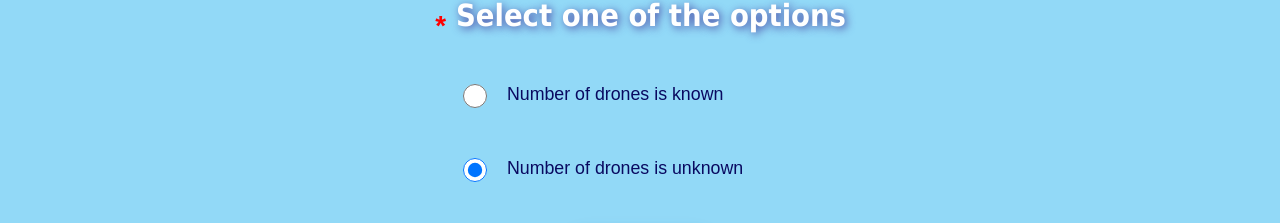
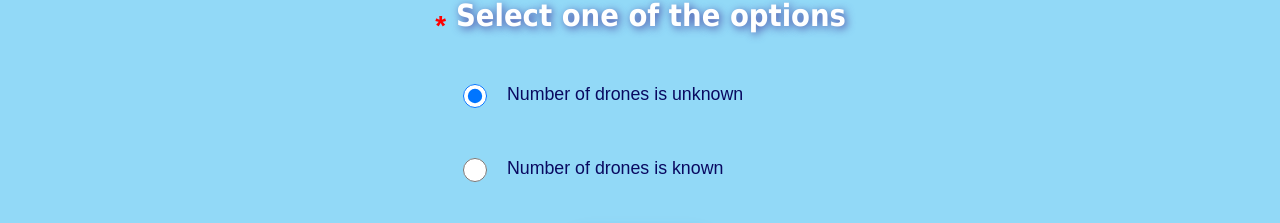
Before and after one commit to MoranLevi/Multi-Drone-Path-Planning-React-Project, a React (Create React App) app: page /#/insertData in a window 1280 px wide. Shown: the part 401-624 px from the top of the page. Built offline with nearby package versions, Linux system fonts and the light colour scheme.

Commit message:
change between radio1 to radio2

```diff
--- a/src/components/InsertData/InsertData.tsx
+++ b/src/components/InsertData/InsertData.tsx
@@ -13,7 +13,7 @@ const InsertData: FC = () => {
     const navigate = useNavigate();
     const fileInput = useRef<any>(null); // change type any to the correct type
 
-    const [selectedRadioBtn, setSelectedRadioBtn] = useState<string>('radio2');
+    const [selectedRadioBtn, setSelectedRadioBtn] = useState<string>('radio1');
     const [localNumberOfDrones, setLocalNumberOfDrones] = useState<string>('');
     const [isUploadFile, setIsUploadFile] = useState<boolean>(false);
     const [uploadFile, setUploadFile] = useState<File | undefined>(undefined);
@@ -30,7 +30,7 @@ const InsertData: FC = () => {
     const handleRadioClick = (event: React.ChangeEvent<HTMLInputElement>): void => {
         setSelectedRadioBtn(event.currentTarget.value); // save the value of selected radio button
         setLocalNumberOfDrones(''); // reset the number of drones
-        if(event.currentTarget.value === 'radio1') { // the first time the user clicks on the radio button
+        if(event.currentTarget.value === 'radio2') { // the first time the user clicks on the radio button
             setNumberOfDronesError('');
         }
         else {
@@ -42,7 +42,7 @@ const InsertData: FC = () => {
         dispatch(UIActions.updateTargetsFile(uploadFile))
         console.warn('uploadFile: ', uploadFile)
 
-        if(selectedRadioBtn === 'radio1') { //number of drones is known
+        if(selectedRadioBtn === 'radio2') { //number of drones is known
             dispatch(UIActions.updateNumberOfDrones(Number(localNumberOfDrones)))
             navigate('/compareNumberOfDrones');
             return;
@@ -89,7 +89,7 @@ const InsertData: FC = () => {
         if(uploadFile === undefined) {
             return true;
         }
-        if(selectedRadioBtn === 'radio1' && numberOfDronesError !== undefined) {
+        if(selectedRadioBtn === 'radio2' && numberOfDronesError !== undefined) {
             return true;
         }
         return false;
@@ -143,20 +143,20 @@ const InsertData: FC = () => {
                 </div>
                 <div className='option-radio-row-container'>
                     <input type='radio' name='radio-btn' value='radio1' checked={isRadioSelected('radio1')} onChange={handleRadioClick}/>
-                    <label className='radio-btn-text'>Number of drones is known</label>
-                    {selectedRadioBtn === 'radio1' &&
-                        <div className='insert-numbers-of-drones-container'>
-                            <label className='required-asterisk'>*</label>
-                            <label className='insert-number-of-drones-text'>Number of drones:</label>
-                            {/* <input type="text" className='insert-number-of-drones-input' value={localNumberOfDrones} onChange={event => setLocalNumberOfDrones(event.target.value)}></input> */}
-                            <input type="text" className='insert-number-of-drones-input' value={localNumberOfDrones} onChange={onChangeNumberOfDrones}></input>
-                        </div>}
-                    {selectedRadioBtn === 'radio1' &&
-                        <span className='error-msg'>{numberOfDronesError}</span>}
+                    <label className='radio-btn-text'>Number of drones is unknown</label>
                 </div>
                 <div className='option-radio-row-container'>
                     <input type='radio' name='radio-btn' value='radio2' checked={isRadioSelected('radio2')} onChange={handleRadioClick}/>
-                    <label className='radio-btn-text'>Number of drones is unknown</label>
+                        <label className='radio-btn-text'>Number of drones is known</label>
+                        {selectedRadioBtn === 'radio2' &&
+                            <div className='insert-numbers-of-drones-container'>
+                                <label className='required-asterisk'>*</label>
+                                <label className='insert-number-of-drones-text'>Number of drones:</label>
+                                {/* <input type="text" className='insert-number-of-drones-input' value={localNumberOfDrones} onChange={event => setLocalNumberOfDrones(event.target.value)}></input> */}
+                                <input type="text" className='insert-number-of-drones-input' value={localNumberOfDrones} onChange={onChangeNumberOfDrones}></input>
+                            </div>}
+                        {selectedRadioBtn === 'radio2' &&
+                            <span className='error-msg'>{numberOfDronesError}</span>}
                 </div>
             </div>
             <div className='continue-button-container'>
```
